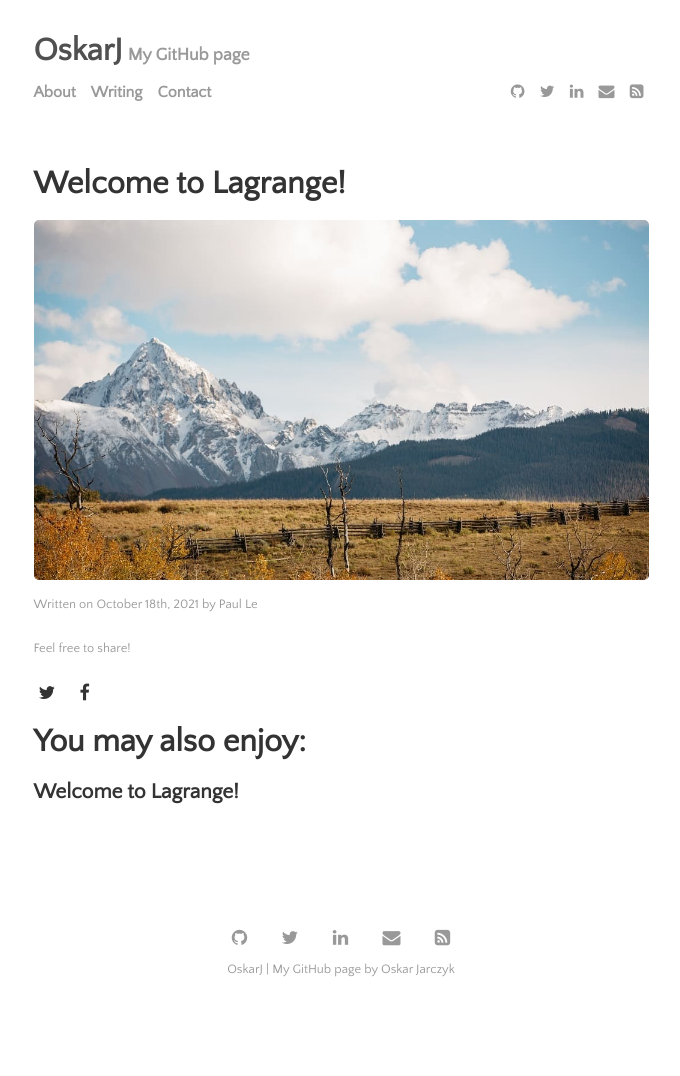
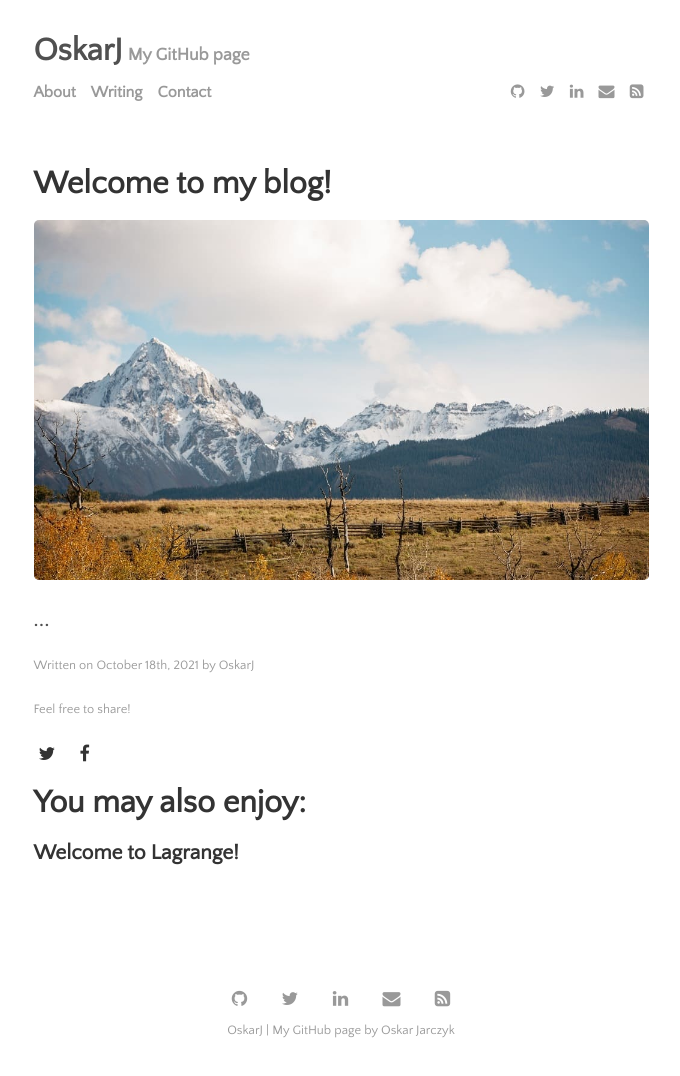
Before and after one commit to oskar-j/oskar-j.github.io, a Jekyll site: the page built from _posts/2021-10-18-weak-supervision.md, in a window 1280 px wide. Shown: the whole page, without its empty margins (299-979 px from the left). Built offline with Jekyll 4.4.1, drawn with Linux system fonts in a browser that asks for light colours; before the commit the page ends 1015 px from its top, so only the background shows below that.

```diff
--- a/_posts/2021-10-18-weak-supervision.md
+++ b/_posts/2021-10-18-weak-supervision.md
@@ -1,8 +1,10 @@
 ---
 layout: post
-title: "Welcome to Lagrange!"
-author: "Paul Le"
+title: "Welcome to my blog!"
+author: "OskarJ"
 categories: journal
 tags: [documentation,sample]
 image: mountains.jpg
 ---
+
+...
```
Also changed, not shown: _posts/2021-10-17-welcome-to-my-blog.md (+1 -33 lines), menu/contact.md (+1 -1 lines).
